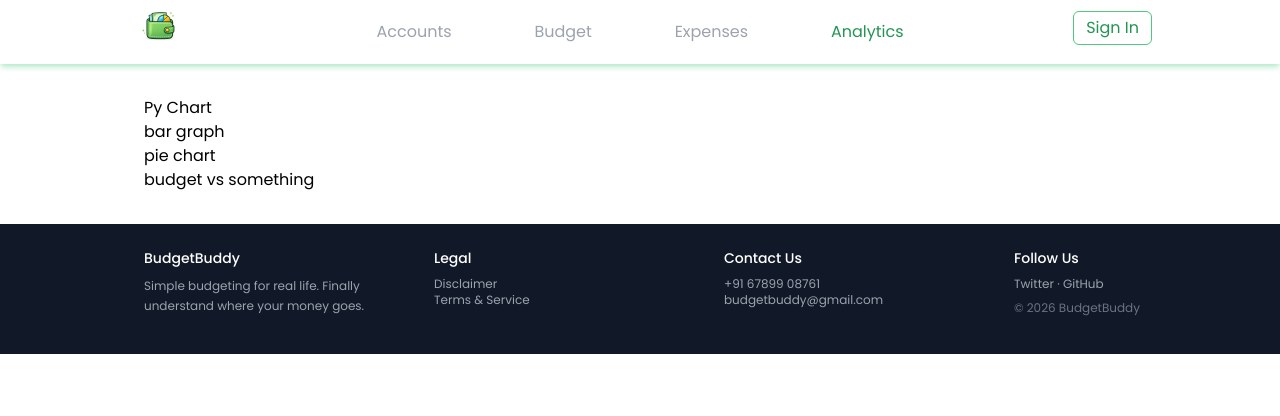
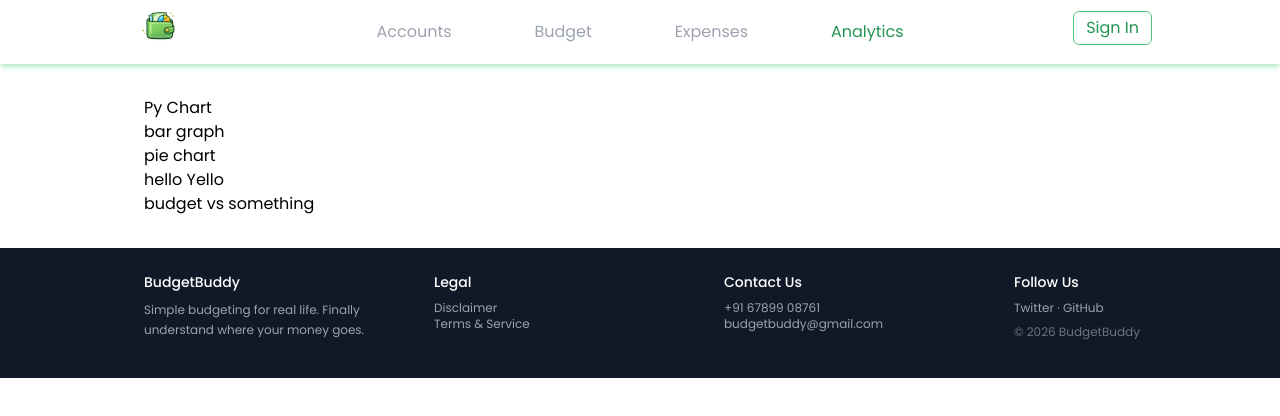
Before and after one commit to Vinitgaikwad/Budget-Planner, a React (Vite) app in the folder frontend/: page /dashboard/analytics in a window 1280 px wide. Shown: the top 416 px of the page. Built offline with nearby package versions, Linux system fonts and the light colour scheme.

Commit message:
Added Some Analitics

```diff
--- a/frontend/src/features/analytics/pages/AnalyticsPage.tsx
+++ b/frontend/src/features/analytics/pages/AnalyticsPage.tsx
@@ -20,6 +20,9 @@ export function AnalyticsPage() {
                 pie chart
             </div>
             <div className="">
+                <nav>
+                    hello Yello
+                </nav>
                 budget vs something
             </div>
         </div>
```
